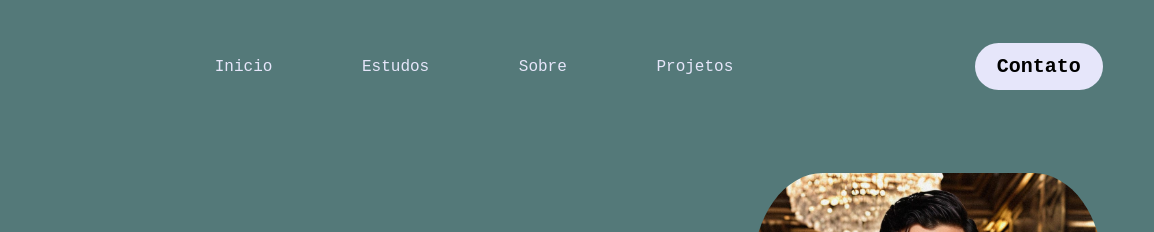
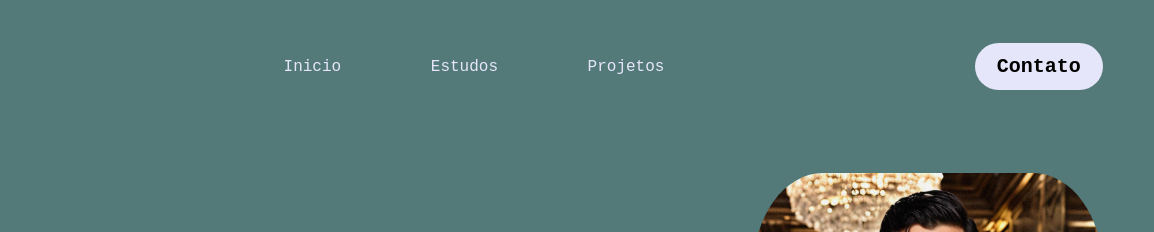
Before and after one commit to EduDarif/meu_portfolio, a plain HTML site: page index.html in a window 1280 px wide. Shown: the top 232 px of the page, 126-1280 px from the left. Drawn offline with nearby package versions, Linux system fonts and the light colour scheme; no server answers.

Commit message:
removendo (sobre)

```diff
--- a/index.html
+++ b/index.html
@@ -24,7 +24,6 @@
                 <ul>
                     <li><a href="#Inicio">Inicio</a></li>
                     <li><a href="#Estudos">Estudos</a></li>
-                    <li><a href="#Sobre">Sobre</a></li>
                     <li><a href="#Projetos">Projetos</a></li>
                 </ul>
             </nav>
```
